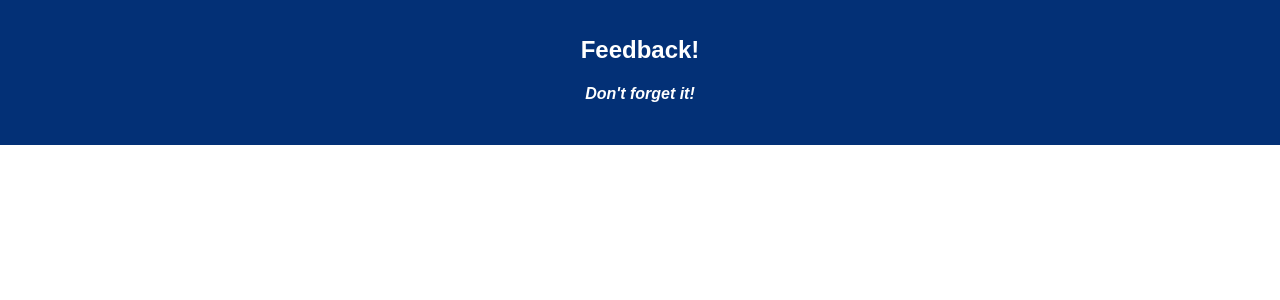
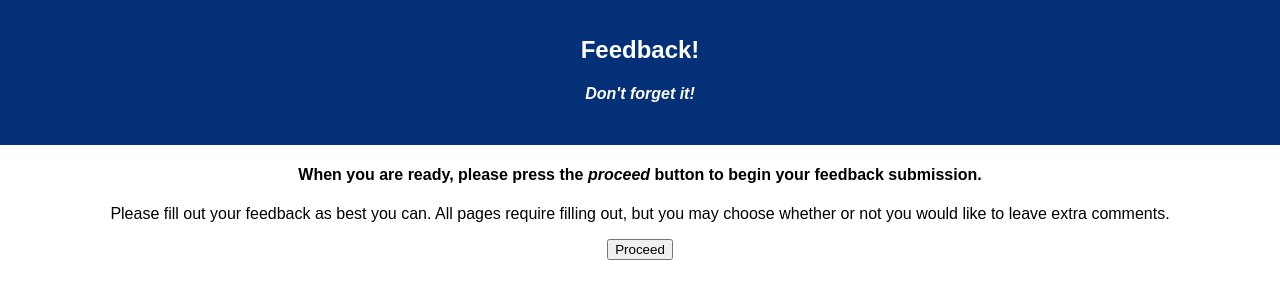
Before and after one commit to BAK3RPJ/redux-feedback-loop, a React (Create React App) app: page / in a window 1280 px wide. Shown: the top 300 px of the page. Built offline with nearby package versions, Linux system fonts and the light colour scheme.

Commit message:
create home page with route

```diff
--- a/package.json
+++ b/package.json
@@ -8,6 +8,7 @@
     "pg": "^7.4.1",
     "react": "^16.8.6",
     "react-dom": "^16.8.6",
+    "react-router-dom": "^5.1.2",
     "react-scripts": "^3.0.1"
   },
   "devDependencies": {
--- a/src/components/App/App.js
+++ b/src/components/App/App.js
@@ -1,17 +1,23 @@
 import React, { Component } from 'react';
 import axios from 'axios';
 import './App.css';
+import {HashRouter as Router, Link, Route} from 'react-router-dom';
+// components to import
+import HomePage from '../HomePage/HomePage';
 
 class App extends Component {
   render() {
     return (
+      <Router>
       <div className="App">
         <header className="App-header">
           <h1 className="App-title">Feedback!</h1>
           <h4><i>Don't forget it!</i></h4>
         </header>
+        <Route path="/" exact component={HomePage}></Route>
         <br/>
       </div>
+      </Router>
     );
   }
 }
--- /dev/null
+++ b/src/components/HomePage/HomePage.js
@@ -0,0 +1,15 @@
+import React, { Component } from 'react';
+
+class HomePage extends Component {
+  render() {
+    return (
+      <div className="HomePage">
+        <h4>When you are ready, please press the <i>proceed</i> button to begin your feedback submission.</h4>
+        <p> Please fill out your feedback as best you can. All pages require filling out, but you may choose whether or not you would like to leave extra comments.</p>
+        <button type="button">Proceed</button>
+      </div>
+    );
+  }
+}
+
+export default HomePage;
```
Also changed, not shown: src/components/Feeling/Feeling.js (added), 1 other file (tests, documents, lock files or other folders).
